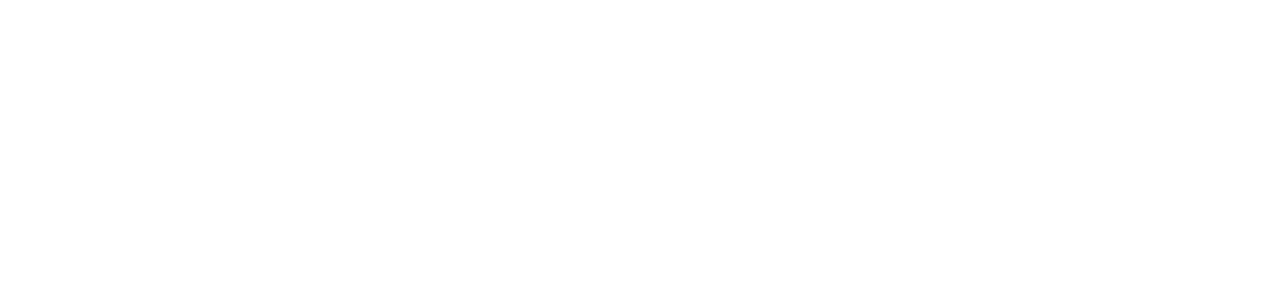
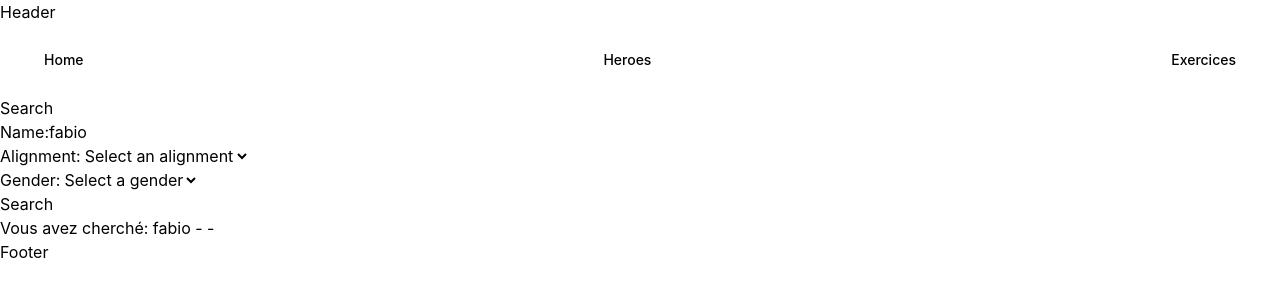
Before and after one commit to FabioReact/ambient-09-26, a React (Vite) app: page /search in a window 1280 px wide. Before the commit this address had no page. Shown: the top 300 px of the page. Built offline with nearby package versions, Linux system fonts and the light colour scheme.

Commit message:
feat: add useEffect and useRef examples

```diff
--- /dev/null
+++ b/src/learning/LearningEffect.tsx
@@ -0,0 +1,64 @@
+import { useEffect, useRef, useState } from "react"
+
+const subscribeToChannel = (channelId: number) => console.log(`Soubscription au channel ${channelId}`)
+const unsubscribeToChannel = (channelId: number) => console.log(`Désabonnement au channel ${channelId}`)
+const log = () => {}
+
+const LearningEffect = () => {
+    const [counter, setCounter] = useState(0);
+    const lastUpdatedRef = useRef('')
+    const firstRenderRef = useRef(true)
+    // let lastUpdated = ''
+
+    // Uniquement lors de la mise à jour de counter
+    // Appelé une fonction lorsque notre composant va etre détruit/démonté de l'UI
+    // Construction Counter=0, incrmente -> Destruction du composant Counter=0, et construction du composant Counter=1
+
+    useEffect(() => {
+        // Lorsque le tableau de dépendances est vide, la fonction callback de cet useEffect n'est déclenchée qu'après le premier rendu du composant
+        console.log('useEffect - 1er rendu du composant - []')
+        console.log('red')
+
+        // addEventListener('click', log)
+        // const ac = new AbortController()
+        // fetch('url', { signal: ac.signal })
+
+        return () => {
+            // removeEventListener('click', log)
+            // ac.abort()
+        }
+    }, [])
+
+    console.log('green')
+
+    // addEventListener('click')
+
+    useEffect(() => {
+        // console.log('useEffect - 1er rendu de counter OU mise à jour de counter - [counter]', counter)
+        subscribeToChannel(counter) // ici counter = channelId
+        lastUpdatedRef.current = new Date().toISOString()
+        if (firstRenderRef.current) {
+            console.log('useEffect - 1er rendu de counter - [counter]', counter)
+        } else {
+            console.log('useEffect - mise à jour de counter - [counter]', counter)
+        }
+        firstRenderRef.current = false
+        return () => {
+            // clean up - nettoyer les abonnements - éviter les fuites mémoires
+            unsubscribeToChannel(counter)
+        }
+    }, [counter])
+
+    console.log(lastUpdatedRef.current)
+
+
+    return (
+        <section>
+            <h1>Apprendre useEffect</h1>
+            <p>useEffect sert à s'accrcoher au cycle de vie d'un composant</p>
+            <button onClick={() => {setCounter(c => c + 1)}}>Increment {counter}</button>
+        </section>
+    )
+}
+
+export { LearningEffect }
--- /dev/null
+++ b/src/learning/LearningRef.tsx
@@ -0,0 +1,6 @@
+const LearningRef = () => {
+    // Si vous avez besoin d'écouter les changements d'une variable sans avoir besoin de provoquer un nouveau rendu de l'UI
+
+}
+
+export { LearningRef }
--- a/src/main.tsx
+++ b/src/main.tsx
@@ -5,7 +5,7 @@ import App from './App.tsx'
 
 
 createRoot(document.getElementById('racine')!).render(
-  <StrictMode>
+  // <StrictMode>
     <App />
-  </StrictMode>,
+  // </StrictMode>,
 )
--- /dev/null
+++ b/src/pages/Search.tsx
@@ -0,0 +1,55 @@
+import { useState } from 'react';
+
+type GenderOptions = 'male' | 'female' | '';
+
+const Search = () => {
+  const [alignment, setAlignment] = useState<string>('');
+  const [gender, setGender] = useState<GenderOptions>('');
+  const [name, setName] = useState('fabio');
+
+  return (
+    <section>
+      <h1>Search</h1>
+      <form>
+        <fieldset>
+          <label htmlFor="name">Name:</label>
+          <input type="text" id="name" placeholder="Enter name..." onChange={(event) => {
+            setName(event.target.value)
+          }} value={name} />
+        </fieldset>
+        <fieldset>
+          <label htmlFor="alignment">Alignment:</label>
+          <select
+            id="alignment"
+            onChange={(event) => {
+              setAlignment(event.target.value);
+            }}
+          >
+            <option value="">Select an alignment</option>
+            <option value="hero">Hero</option>
+            <option value="villain">Villain</option>
+          </select>
+        </fieldset>
+        <fieldset>
+          <label htmlFor="gender">Gender:</label>
+          <select
+            id="gender"
+            onChange={(event) => {
+              setGender(event.target.value as GenderOptions);
+            }}
+          >
+            <option value="">Select a gender</option>
+            <option value="male">Male</option>
+            <option value="female">Female</option>
+          </select>
+        </fieldset>
+        <button>Search</button>
+      </form>
+      <p>
+        Vous avez cherché: {name} - {alignment} - {gender}
+      </p>
+    </section>
+  );
+};
+
+export { Search };
--- a/src/routes.tsx
+++ b/src/routes.tsx
@@ -4,6 +4,8 @@ import Home from './pages/Home';
 import { Heroes } from './pages/Heroes';
 import MainLayout from './layouts/MainLayout';
 import LearningState from './learning/LearningState';
+import { Search } from './pages/Search';
+import { LearningEffect } from './learning/LearningEffect';
 
 const AppRoutes = () => {
 return (
@@ -12,8 +14,9 @@ return (
         <Route path="/" element={<Home />} />
         <Route path="/exercices" element={<Exercice />} />
         <Route path="/heroes" element={<Heroes />} />
-        <Route path="/state" element={
-            <><LearningState /><LearningState /></>
+        <Route path="/search" element={<Search />} />
+        <Route path="/effect" element={<LearningEffect />} />
+        <Route path="/state" element={<LearningState />
         } />
       </Route>
       {/* /heroes -> lien absolu */}
```
